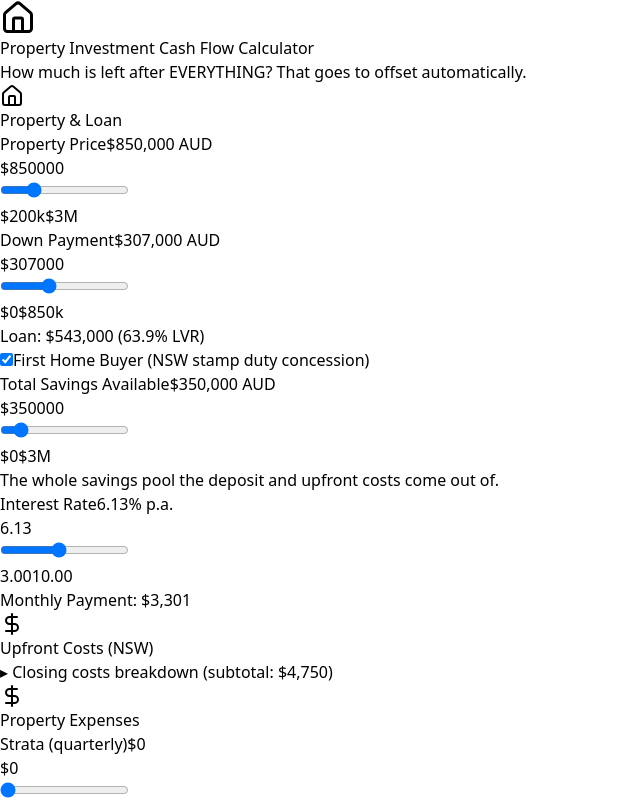
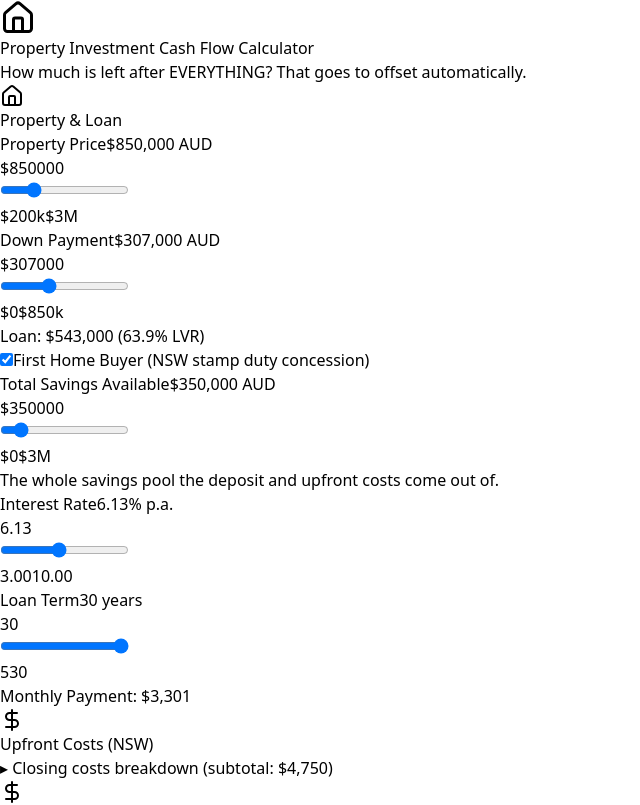
Before and after one commit to CModernel/property-calculator, a React (Vite) app: page / in a window 1280 px wide. Shown: the top 805 px of the page, without its empty margins (0-640 px from the left). Built offline with nearby package versions, Linux system fonts and the light colour scheme.

Commit message:
PCALC-14: Make loan term configurable

```diff
--- a/config.default.json
+++ b/config.default.json
@@ -2,6 +2,7 @@
   "propertyPrice": 850000,
   "downPayment": 307000,
   "interestRate": 6.13,
+  "loanTermYears": 30,
   "strataFees": 0,
   "utilities": 200,
   "councilRates": 450,
--- a/src/App.jsx
+++ b/src/App.jsx
@@ -5,7 +5,6 @@ import NumberSliderField from './components/NumberSliderField';
 import { getNextSuggestion } from './calculations/suggestions';
 import { getBalanceColor, getBalanceBgColor } from './calculations/ui';
 import {
-  TOTAL_MONTHS,
   calculateLoanAmount,
   calculateMonthlyRate,
   calculateMonthlyPayment,
@@ -53,6 +52,7 @@ const PropertyInvestmentCalculator = () => {
   const [propertyPrice, setPropertyPrice] = useState(config.propertyPrice);
   const [downPayment, setDownPayment] = useState(config.downPayment);
   const [interestRate, setInterestRate] = useState(config.interestRate);
+  const [loanTermYears, setLoanTermYears] = useState(config.loanTermYears);
   const strataFeesField = useSteppedValue(config.strataFees);
   const utilitiesField = useSteppedValue(config.utilities);
   const councilRatesField = useSteppedValue(config.councilRates);
@@ -115,7 +115,7 @@ const PropertyInvestmentCalculator = () => {
   const loanAmount = calculateLoanAmount(propertyPrice, downPayment);
   const lvr = safePercentage(loanAmount, propertyPrice);
   const monthlyRate = calculateMonthlyRate(interestRate);
-  const totalMonths = TOTAL_MONTHS;
+  const totalMonths = loanTermYears * 12;
   const monthlyPayment = calculateMonthlyPayment(loanAmount, monthlyRate, totalMonths);
 
   // Upfront costs of buying (NSW)
@@ -211,7 +211,10 @@ const PropertyInvestmentCalculator = () => {
     otherExpenses: otherExpensesField,
   };
 
-  // Complete loan simulation with offset
+  // Complete loan simulation with offset. maxMonths must match the chosen
+  // term explicitly - otherwise the loop would keep the old 30-year cap
+  // baked into offsetSimulation.js's default, inconsistent with a shorter
+  // term's monthlyPayment.
   const loanSimulation = calculateLoanWithOffset({
     contributions: offsetContributions,
     exceptExpenses,
@@ -221,6 +224,7 @@ const PropertyInvestmentCalculator = () => {
     loanAmount,
     monthlyRate,
     monthlyPayment,
+    maxMonths: totalMonths,
   });
   const baselineSimulation = calculateLoanWithOffset({
     contributions: [], // No offsets
@@ -231,6 +235,7 @@ const PropertyInvestmentCalculator = () => {
     loanAmount,
     monthlyRate,
     monthlyPayment,
+    maxMonths: totalMonths,
   });
   const interestSaved = baselineSimulation.totalInterest - loanSimulation.totalInterest;
 
@@ -453,6 +458,19 @@ const PropertyInvestmentCalculator = () => {
                 color="purple"
                 suffix="% p.a."
                 formatValue={(v) => v.toFixed(2)}
+              />
+
+              <NumberSliderField
+                label="Loan Term"
+                value={loanTermYears}
+                onChange={setLoanTermYears}
+                min={1}
+                max={30}
+                sliderMin={5}
+                sliderMax={30}
+                step={1}
+                color="indigo"
+                suffix=" years"
               />
 
               <div className="mt-3 p-3 bg-blue-50 rounded-lg border border-blue-200">
@@ -1425,7 +1443,7 @@ const PropertyInvestmentCalculator = () => {
 
                 <div className="bg-white/20 backdrop-blur rounded-lg p-3 text-xs">
                   <p className="font-semibold mb-1">💰 Savings vs no offset:</p>
-                  <p>Without offset (30 years): ~${Math.round(noOffsetTotalInterest).toLocaleString()}</p>
+                  <p>Without offset ({loanTermYears} years): ~${Math.round(noOffsetTotalInterest).toLocaleString()}</p>
                   <p className="text-yellow-300 font-bold">
                     You save: ~${Math.round(noOffsetTotalInterest - loanSimulation.totalInterest).toLocaleString()}
                   </p>
```
Also changed, not shown: 2 other files (tests, documents, lock files or other folders).
